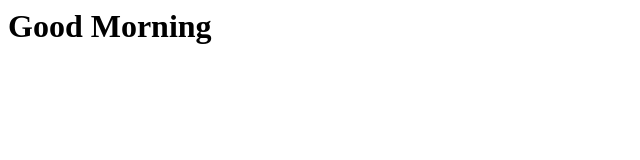
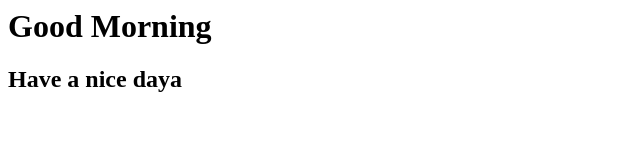
Before and after one commit to ambilykk/HtmlSample, a plain HTML site: page index.html in a window 1280 px wide. Shown: the whole page, without its empty margins (0-640 px from the left). Drawn offline with Linux system fonts and the light colour scheme.

Commit message:
Update index.html

```diff
--- a/index.html
+++ b/index.html
@@ -1,5 +1,6 @@
 <html>
 <body>
 <h1>Good Morning </h1>
+  <h2> Have a nice daya</h2>
 </body>
 </html>
```
